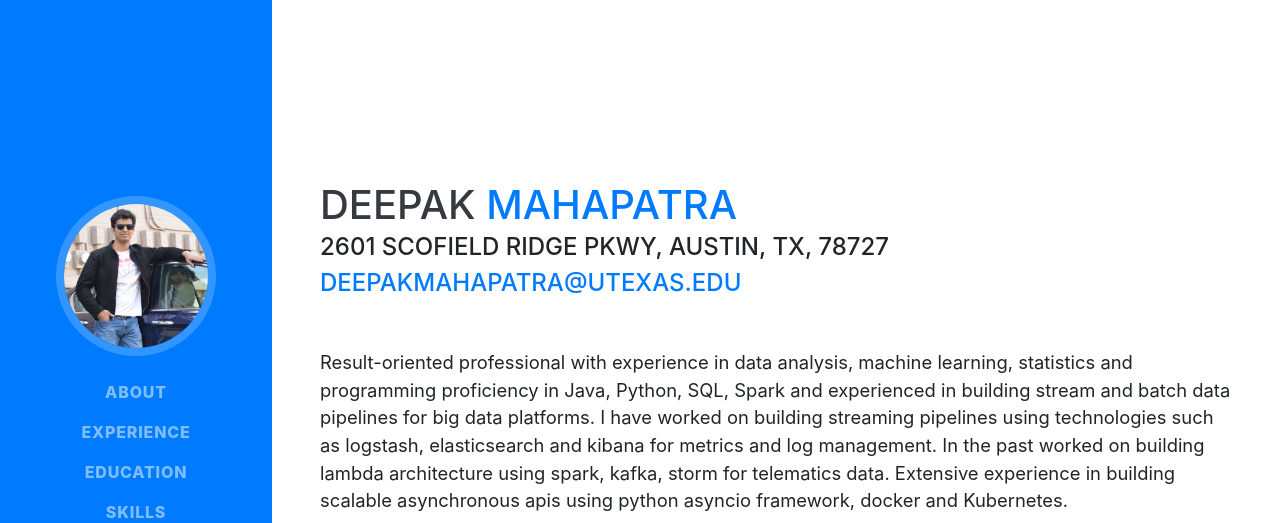
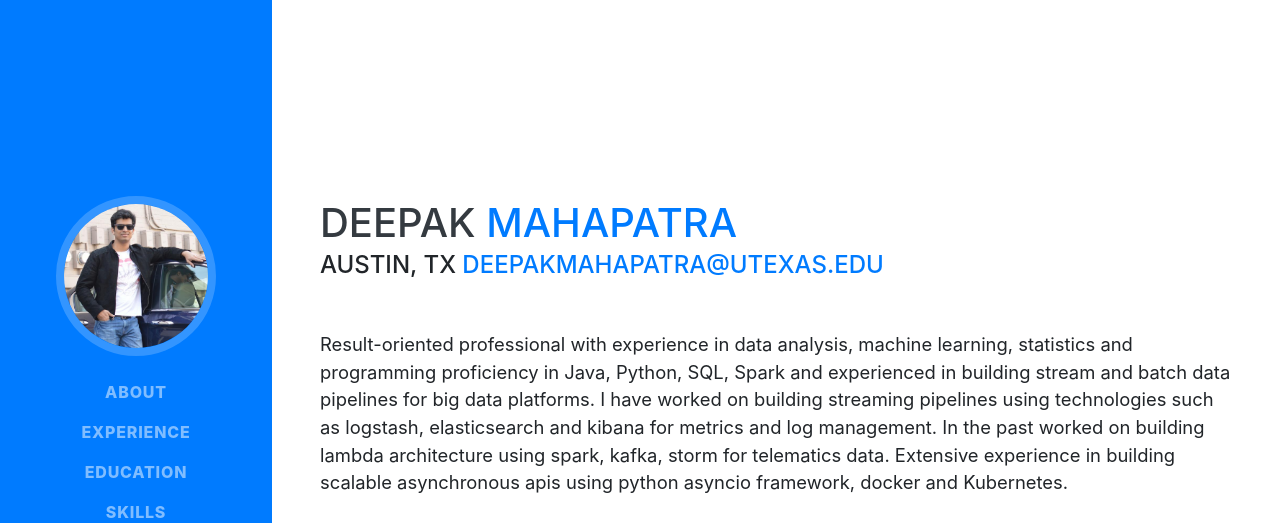
Before and after one commit to deepakmahapatra/deepakm.github.io, a website with bundled scripts: page index.html in a window 1280 px wide. Shown: the top 523 px of the page. Built offline with nearby package versions, Linux system fonts and the light colour scheme; a web font is replaced by a local one.

Commit message:
Update index.html

```diff
--- a/index.html
+++ b/index.html
@@ -66,7 +66,7 @@
         <h1 class="mb-0">Deepak
           <span class="text-primary">Mahapatra</span>
         </h1>
-        <div class="subheading mb-5">2601 Scofield Ridge pkwy, Austin, TX, 78727
+        <div class="subheading mb-5">Austin, TX
           <a href="mailto:deepakmahapatra@utexas.edu">deepakmahapatra@utexas.edu</a>
         </div>
         <p class="lead mb-5">Result-oriented professional with experience in data analysis, machine learning, statistics and programming proficiency in Java, Python, SQL, Spark and experienced in building stream and batch data pipelines for big data platforms. I have worked on building streaming pipelines using technologies such as logstash, elasticsearch and kibana for metrics and log management. In the past worked on building lambda architecture using spark, kafka, storm for telematics data. Extensive experience in building scalable asynchronous apis using python asyncio framework, docker and Kubernetes. </p>
```
